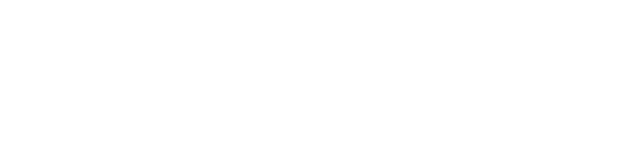
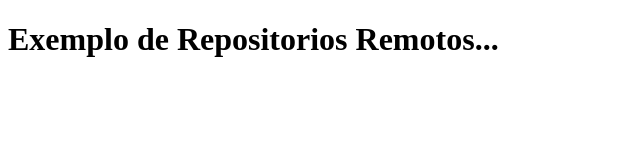
Before and after one commit to yamamotolucas/primeiro-projeto, a plain HTML site: page index.html in a window 1280 px wide. Shown: the whole page, without its empty margins (0-640 px from the left). Drawn offline with Linux system fonts and the light colour scheme.

Commit message:
Estrutura básica do HTML.

```diff
--- a/index.html
+++ b/index.html
@@ -1,3 +1,20 @@
 <!-- Este é um comentário em HTML. -->
 <!DOCTYPE html> <!-- Este é o DTD do HTML5-->
 <!-- O DTD é o document type definition, ele diz ao browser a versão do HTML que deve ser carregado. -->
+
+<html>
+<!-- primeiro filho do html. head -->
+
+	<head>
+	<!-- Tags de meta-dados, filhas de head. meta -->
+		<meta charset="UTF-8">
+		<meta name "viewport" content="width:device-width", initial-scale="1.0">
+		<title> Exemplo </title>
+	</head>
+
+	<!-- segundo filho do html. body -->
+	<body>
+		<h1> Exemplo de Repositorios Remotos... </h1>
+	</body>
+
+	</html>
```
